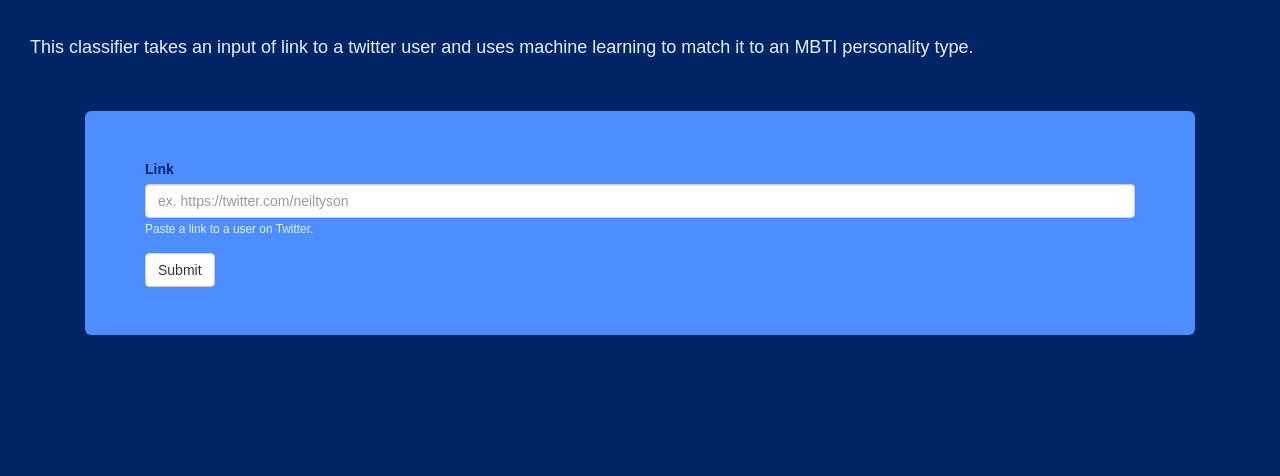
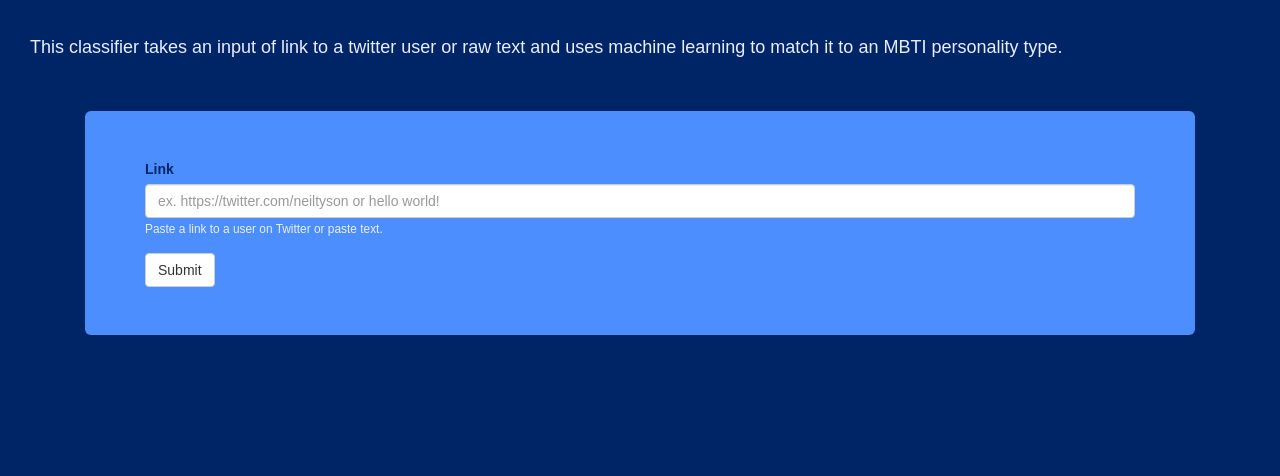
Before and after one commit to Nathalie-Elinor-Abu/mais-hacks-2020, a Flask app: page / in a window 1280 px wide. Shown: the part 104-580 px from the top of the page. Run offline with Flask 2, Linux system fonts and the light colour scheme; some libraries are stand-ins or nearby versions; some web fonts are replaced.

Commit message:
if then predict

```diff
--- a/templates/index.html
+++ b/templates/index.html
@@ -20,7 +20,7 @@
 </div>
 
 <div class="container-fluid">
-    <p>This classifier takes an input of link to a twitter user and uses machine learning to match it to an MBTI
+    <p>This classifier takes an input of link to a twitter user or raw text and uses machine learning to match it to an MBTI
         personality type.</p>
 </div>
 <br>
@@ -29,15 +29,15 @@
     <form action="/predict" method="post" class="jumbotron" id="jbg">
         <div class="form-group blue-border-focus">
             <label><b>Link</b></label>
-            <input name="link" type="text" class="form-control" placeholder="ex. https://twitter.com/neiltyson">
-            <small class="form-text">Paste a link to a user on Twitter.</small>
+            <input name="link" type="text" class="form-control" placeholder="ex. https://twitter.com/neiltyson or hello world!">
+            <small class="form-text">Paste a link to a user on Twitter or paste text.</small>
         </div>
         <button type="submit" class="btn btn-default">Submit</button>
     </form>
 </div>
 <br>
 
-<div class="navbar navbar-fixed-bottom" id="footer">
+<div class="navbar navbar-fixed-bottom">
     <p id="footer">
         Created by
         <a href="https://github.com/nredick">Nathalie</a>,
```
